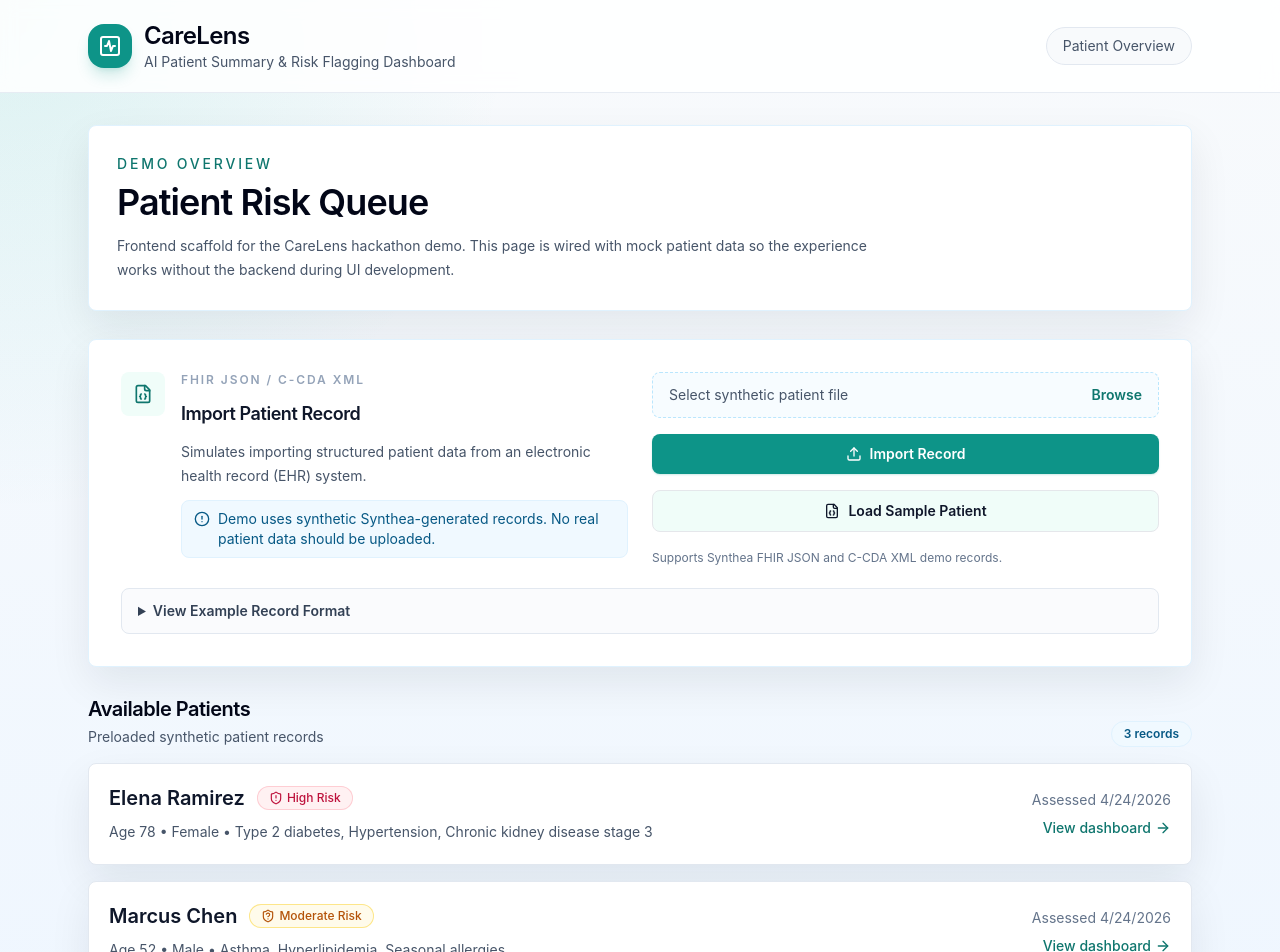
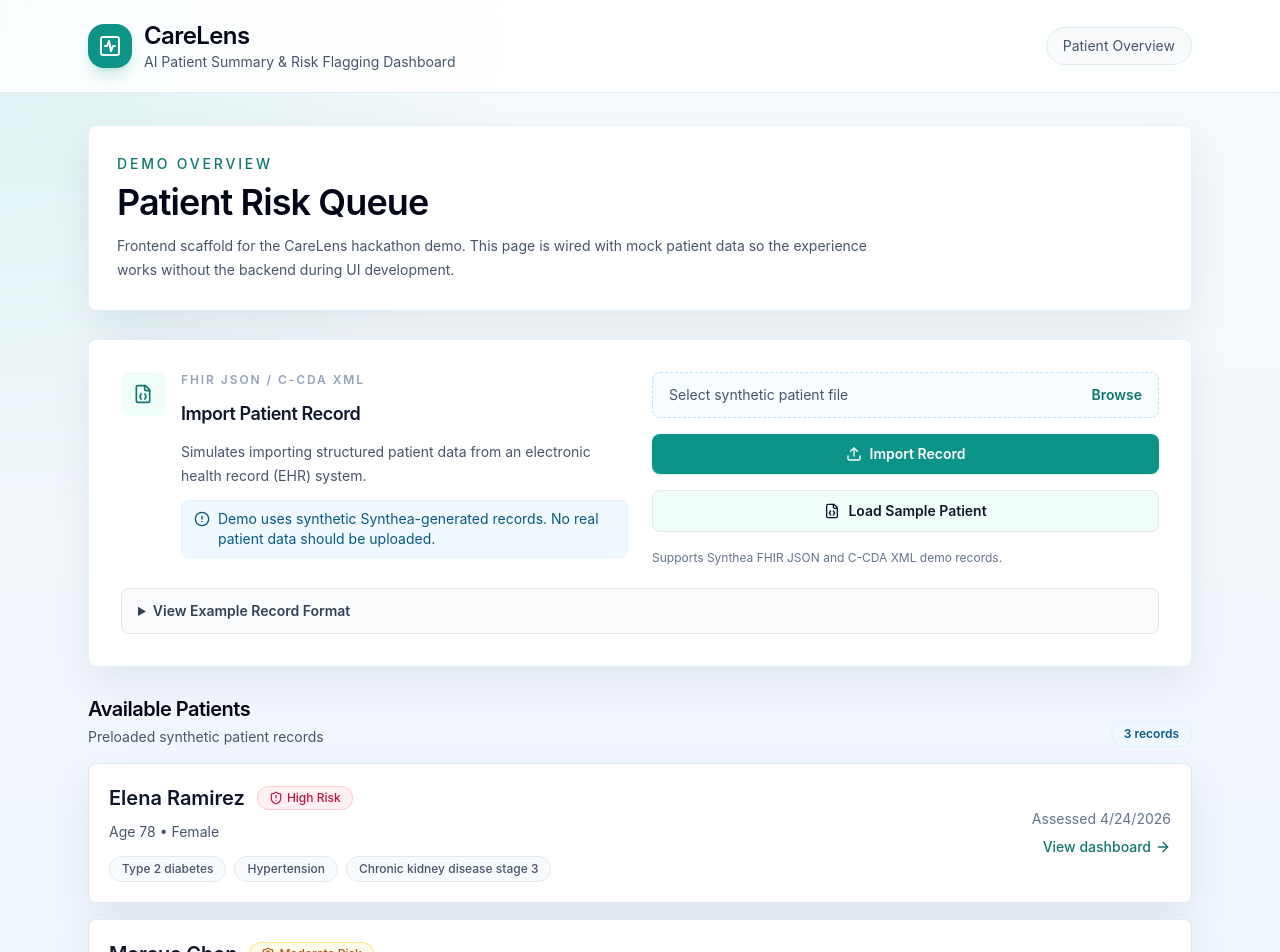
Before and after one commit to aidanorines/CareLens, a React (Vite) app in the folder projects/carelens/frontend/: page / in a window 1280 px wide. Shown: the top 952 px of the page. Built offline with nearby package versions, Linux system fonts and the light colour scheme; no server answers.

Commit message:
Polish uploaded patient display and import UI

```diff
--- a/projects/carelens/frontend/src/components/dashboard/ConditionsCard.tsx
+++ b/projects/carelens/frontend/src/components/dashboard/ConditionsCard.tsx
@@ -17,15 +17,21 @@ export default function ConditionsCard({ conditions }: ConditionsCardProps) {
         </div>
       </div>
 
-      <ul className="mt-5 space-y-3">
-        {conditions.map((condition) => (
-          <li
-            key={condition}
-            className="rounded-lg border border-slate-100 bg-slate-50/80 px-4 py-3 text-sm font-medium text-slate-700"
-          >
-            {condition}
+      <ul className="mt-5 flex flex-wrap gap-2">
+        {conditions.length > 0 ? (
+          conditions.map((condition) => (
+            <li
+              key={condition}
+              className="rounded-full border border-slate-200 bg-slate-50 px-3 py-1.5 text-sm font-medium text-slate-700"
+            >
+              {condition}
+            </li>
+          ))
+        ) : (
+          <li className="rounded-lg border border-slate-100 bg-slate-50/80 px-4 py-3 text-sm text-slate-500">
+            No active conditions are available.
           </li>
-        ))}
+        )}
       </ul>
     </article>
   );
--- a/projects/carelens/frontend/src/pages/PatientListPage.tsx
+++ b/projects/carelens/frontend/src/pages/PatientListPage.tsx
@@ -284,6 +284,11 @@ export default function PatientListPage() {
           const assessment = assessments.find((item) => item.patientId === patient.id);
           const riskLevel = assessment?.riskLevel ?? "Low";
           const RiskIcon = riskIcons[riskLevel];
+          const visibleConditions = patient.conditions.slice(0, 3);
+          const remainingConditions = Math.max(
+            patient.conditions.length - visibleConditions.length,
+            0,
+          );
 
           return (
             <Link
@@ -307,8 +312,29 @@ export default function PatientListPage() {
                     </span>
                   </div>
                   <p className="mt-2 text-sm leading-6 text-slate-600">
-                    Age {patient.age} • {patient.sex} • {patient.conditions.join(", ")}
+                    Age {patient.age} • {patient.sex}
                   </p>
+                  <div className="mt-3 flex flex-wrap gap-2">
+                    {visibleConditions.length > 0 ? (
+                      visibleConditions.map((condition) => (
+                        <span
+                          key={condition}
+                          className="max-w-full truncate rounded-full border border-slate-200 bg-slate-50 px-3 py-1 text-xs font-medium text-slate-600"
+                        >
+                          {condition}
+                        </span>
+                      ))
+                    ) : (
+                      <span className="rounded-full border border-slate-200 bg-slate-50 px-3 py-1 text-xs font-medium text-slate-500">
+                        No active conditions
+                      </span>
+                    )}
+                    {remainingConditions > 0 && (
+                      <span className="rounded-full border border-brand-100 bg-brand-50 px-3 py-1 text-xs font-semibold text-brand-700">
+                        + {remainingConditions} more
+                      </span>
+                    )}
+                  </div>
                 </div>
 
                 <div className="flex flex-col gap-2 text-sm text-slate-500 sm:items-end">
```
